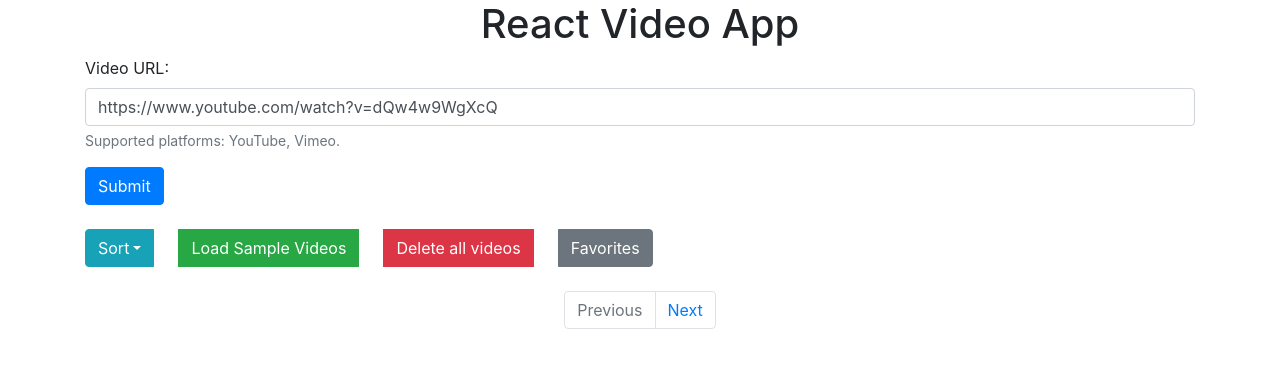
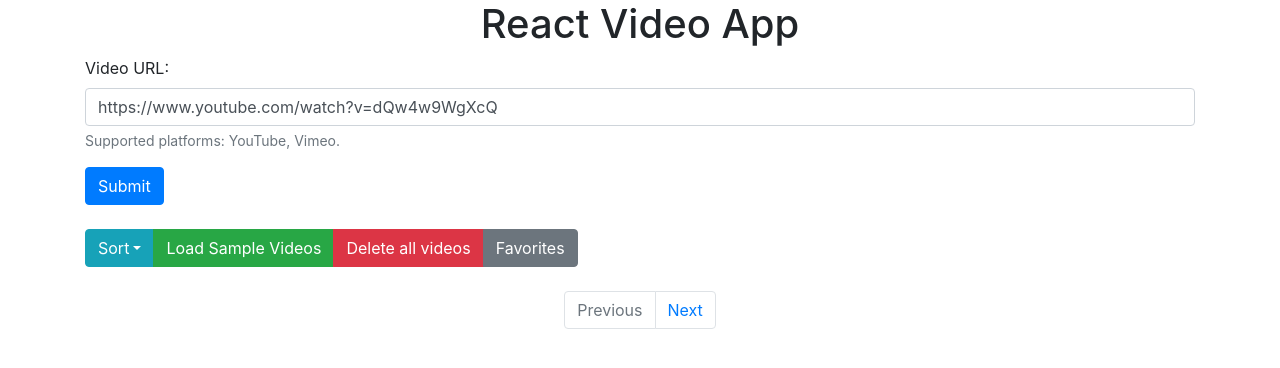
Before and after one commit to se7t/react-video-app, a React (Create React App) app: page / in a window 1280 px wide. Shown: the top 368 px of the page. Built offline with nearby package versions, Linux system fonts and the light colour scheme.

Commit message:
Remove button group margins

```diff
--- a/src/App.jsx
+++ b/src/App.jsx
@@ -343,15 +343,14 @@ function App() {
               <DropdownItem onClick={() => (sortVideos('descending'))}>Descending</DropdownItem>
             </DropdownMenu>
           </ButtonDropdown>
-          <Button className="ml-4" color="success" onClick={handleSampleVideos}>
+          <Button color="success" onClick={handleSampleVideos}>
             Load Sample Videos
           </Button>
-          <Button className="ml-4" color="danger" onClick={handleDeleteAllVideos}>
+          <Button color="danger" onClick={handleDeleteAllVideos}>
             Delete all videos
           </Button>
           <Button
             color="secondary"
-            className="ml-4"
             outline={isFav === true}
             onClick={toggleIsFav}
           >
```
